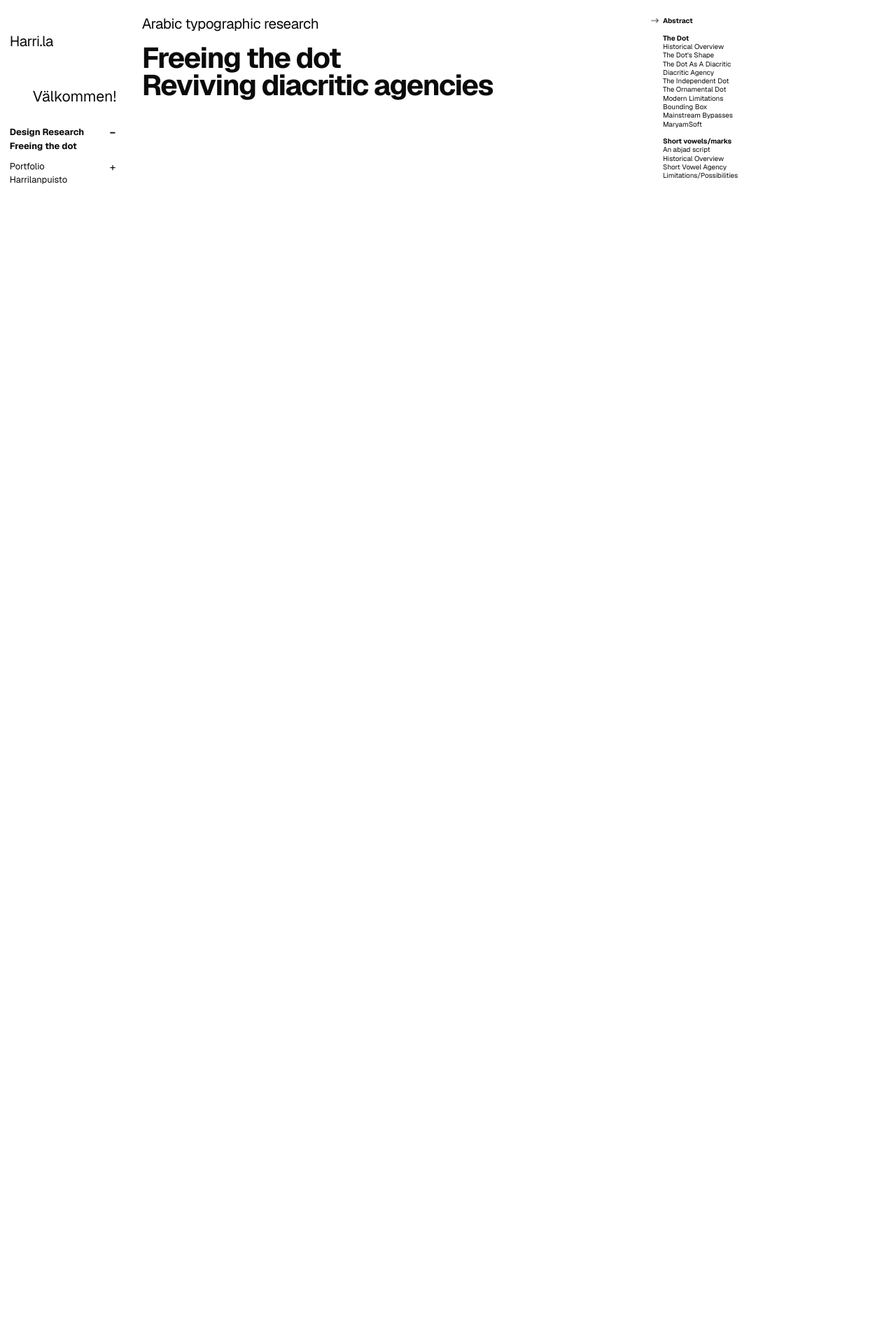
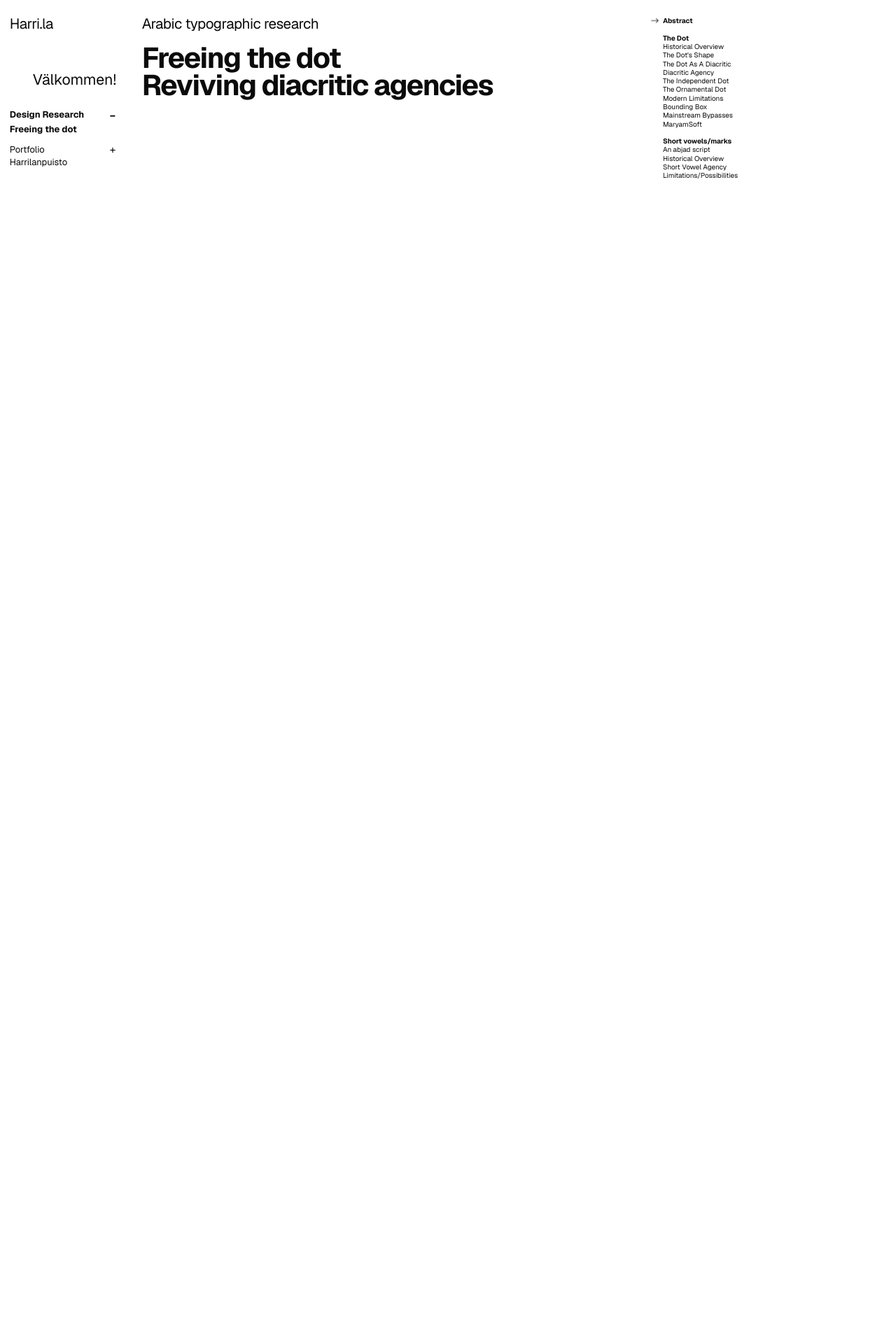
Before and after one commit to somethingishappening/somethingishappening.github.io, a Jekyll site: the page built from _research/tahriir-project.md, in a window 1280 px wide. Shown: the top 1920 px of the page at 70% size. Built offline with Jekyll 4.4.1, drawn with Linux system fonts in a browser that asks for light colours.

Commit message:
Add files via upload

```diff
--- a/_includes/upper-resolution-layer.html
+++ b/_includes/upper-resolution-layer.html
@@ -1561,13 +1561,23 @@ html.harri-research-fit-pending body.page-research{
   geometry, menus, or mobile behavior.
 */
 @media (min-width:901px){
+  /* Work and Harrilanpuisto use sticky rails, so their sticky inset mirrors
+     the layout padding. */
   body.page-work .left,
-  body.page-research .left,
   body.page-harrilanpuisto .left{
     top:var(--harri-u-pad-top,32px) !important;
     height:calc(
       100vh - var(--harri-u-pad-top,32px) - var(--harri-u-pad-bottom,26px)
     ) !important;
   }
+
+  /* Research is deliberately a relative rail inside a viewport-height grid.
+     Its layout padding already supplies the same top/bottom shell. Adding the
+     sticky inset here a second time pushed the entire Research menu downward. */
+  body.page-research .left,
+  body.page-research .right{
+    top:auto !important;
+    height:100% !important;
+  }
 }
 </style>
```
